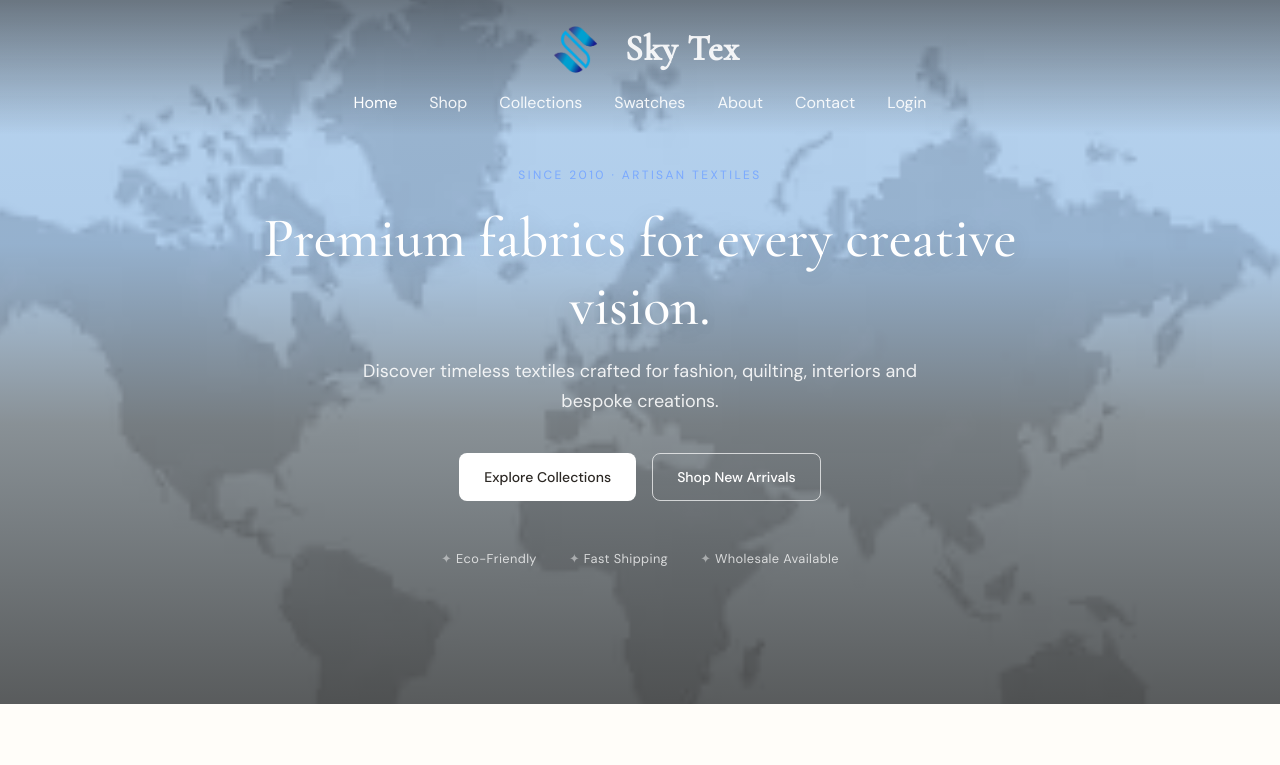
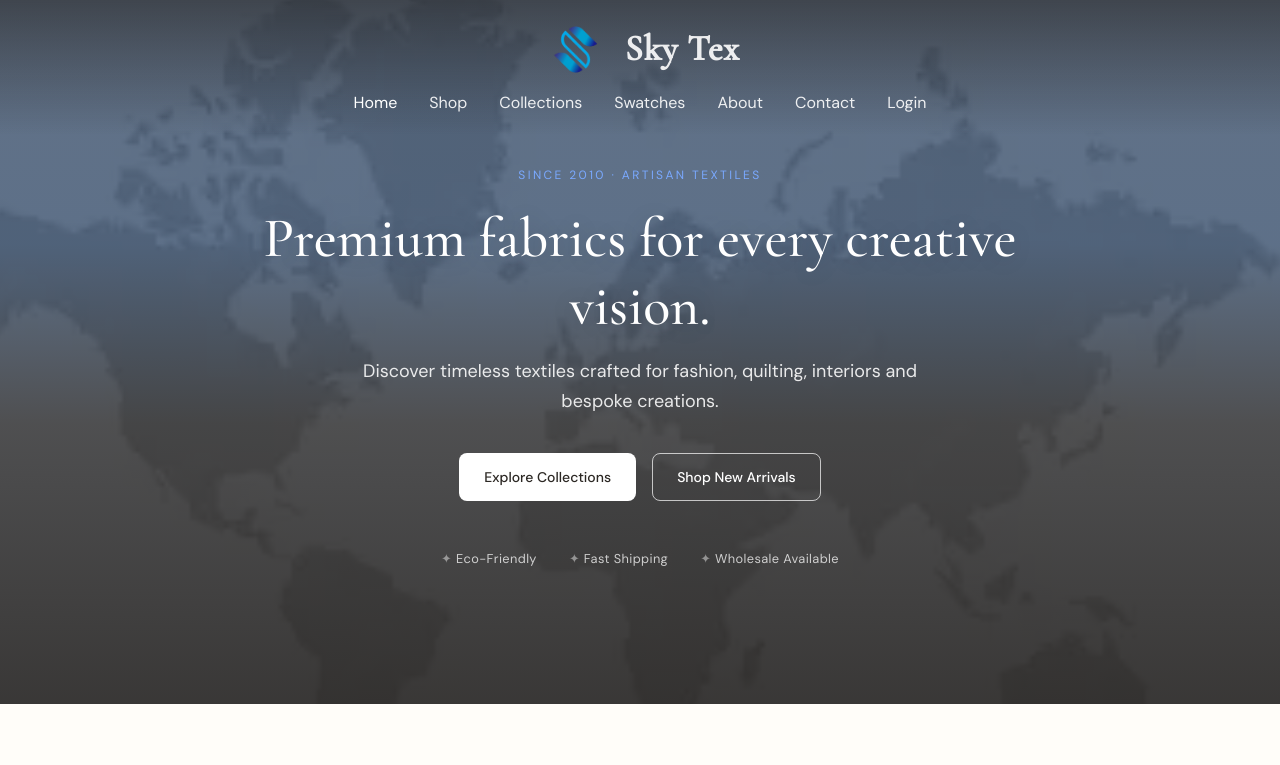
Before and after one commit to vrajjodhani9021/fabric_skytex, a plain HTML site: page frontend/index.html in a window 1280 px wide. Shown: the top 765 px of the page. Drawn offline with nearby package versions, Linux system fonts and the light colour scheme; no server answers.

Commit message:
add bg color shade

```diff
--- a/frontend/css/styles.css
+++ b/frontend/css/styles.css
@@ -290,7 +290,7 @@ p { margin: 0 0 1em; }
   background-repeat: no-repeat;
   transform: scale(1.02);
   /* allow color blend for subtle tint */
-  background-color: rgba(3, 73, 162, 0.12);
+  background-color: rgba(29, 32, 36, 0.684);
   background-blend-mode: overlay;
 }
 
```
